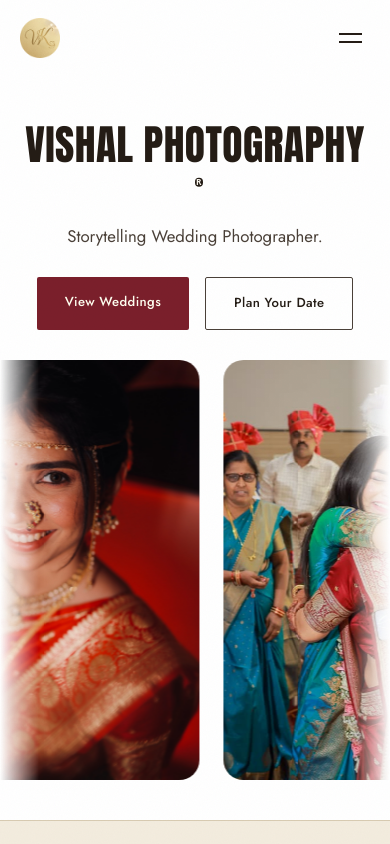
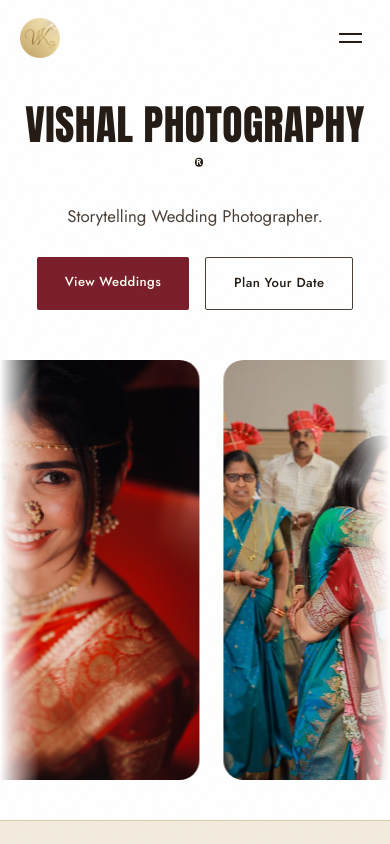
Before and after one commit to AdiRajput717/vishal_photography, a Next.js app: page / in a window 390 px wide. Shown: the top 844 px of the page. Built offline with nearby package versions, Linux system fonts and the light colour scheme; a web font is replaced by a local one.

Commit message:
hero-mobile

```diff
--- a/components/Hero.tsx
+++ b/components/Hero.tsx
@@ -96,7 +96,7 @@
       ref={sectionRef}
       className="relative flex items-center justify-center overflow-hidden min-h-[90svh] max-md:min-h-[45svh]"
       style={{
-        padding: "85px var(--edge) 10px",
+        padding: "85px var(--edge) 50px",
       }}
       id="top"
     >
```
